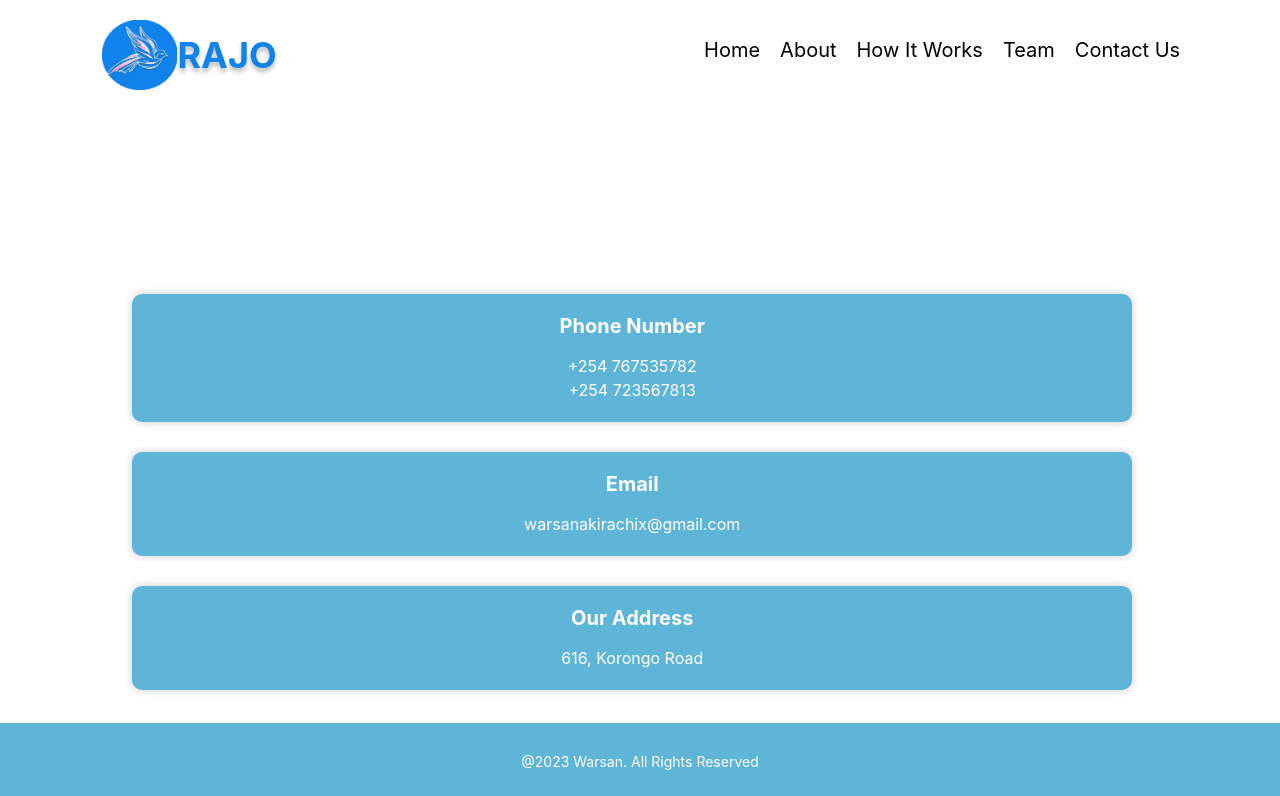
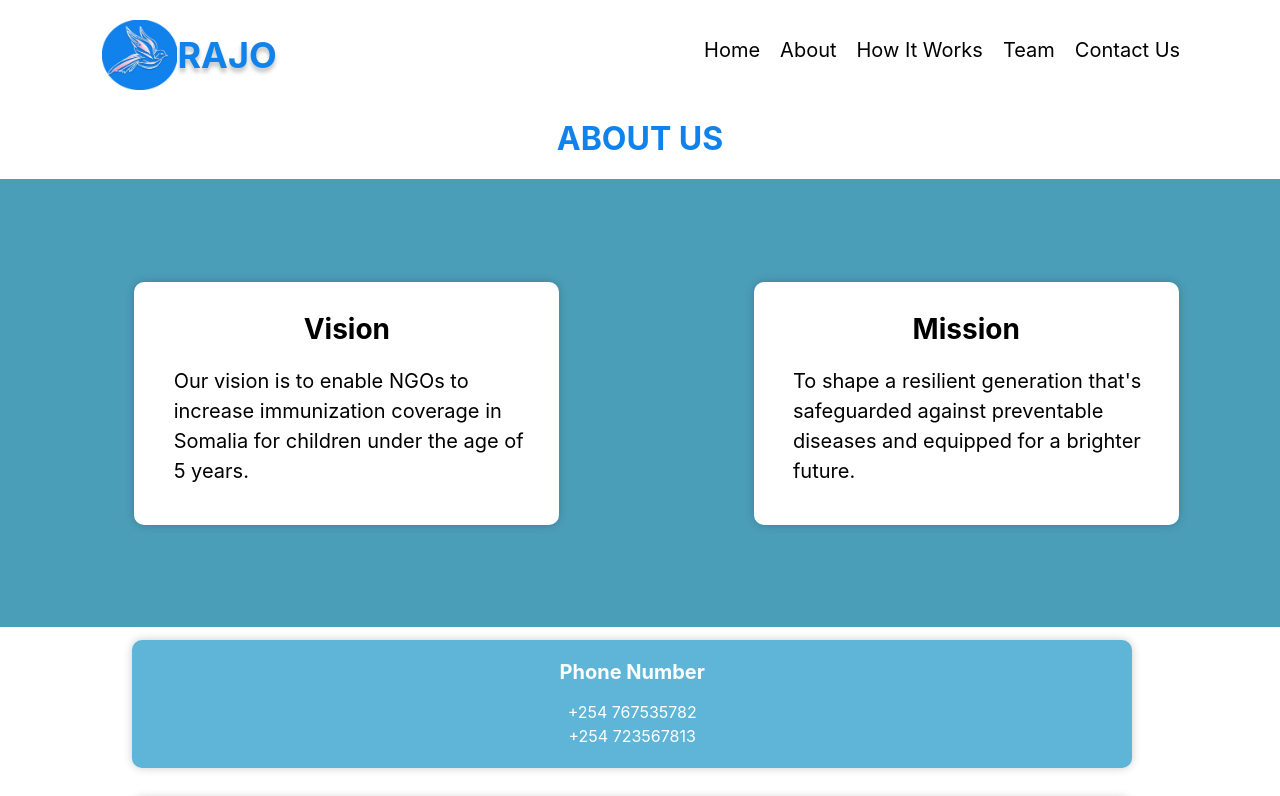
Before and after one commit to akirachix/Warsan-Informational, a React (Create React App) app in the folder warsan-informational/: page / in a window 1280 px wide. Shown: the top 796 px of the page. Built offline with nearby package versions, Linux system fonts and the light colour scheme.

Commit message:
added AboutUs

```diff
--- a/warsan-informational/src/App.js
+++ b/warsan-informational/src/App.js
@@ -1,13 +1,13 @@
 import React from 'react';
 import './App.css';
 import Layout from './components/Layout';
-
+import AboutUs from './components/AboutUs';
 
 function App() {
   return (
     <div className="App" data-testid="app-component">
       <Layout>
-
+        <AboutUs/>
 
       </Layout>
     </div>
--- a/warsan-informational/src/components/AboutUs/style.css
+++ b/warsan-informational/src/components/AboutUs/style.css
@@ -17,7 +17,8 @@
 
   .about-heading{
     color: #1082EB;
-  }
+
+}
   .about p {
     text-align: center;
     /* margin-left: 21%; */
@@ -38,8 +39,8 @@
   .aboutcards {
     margin-top: 8%;
     margin-bottom: 8%;
-    margin-left: 8%;
-    width: 65%;
+    margin-right: 8%;
+    width: 67.3%;
     background-color: white;
     text-align: center;
     margin-left: 17%;
@@ -53,7 +54,7 @@
     }
     .aboutcards {
       margin-left: 5%;
-      width: 90%;
+      width: 40%;
       text-align: center;
     }
     .about p {
@@ -63,9 +64,10 @@
   }
   @media (max-width: 1540px) {
     .aboutcards {
-      margin-left: 5%;
-      width: 90%;
+      margin-left: 10.8%;
+      width: 77.3%;
       text-align: center;
+
     }
   }
 
@@ -78,5 +80,8 @@
     .aboutcards{
         width: 500px;
         margin-right: 50px;
+        margin-left: 10.5%;
+        width: 33.2%;
+
     }
   }
--- a/warsan-informational/src/components/Footer/style.css
+++ b/warsan-informational/src/components/Footer/style.css
@@ -1,5 +1,5 @@
 .footer-container {
-  position: fixed;
+  /* position: fixed; */
   bottom: 0;
   width: 100%;
 }
```
Also changed, not shown: warsan-informational/src/components/AboutUs/index.jsx (+6 -6 lines).
